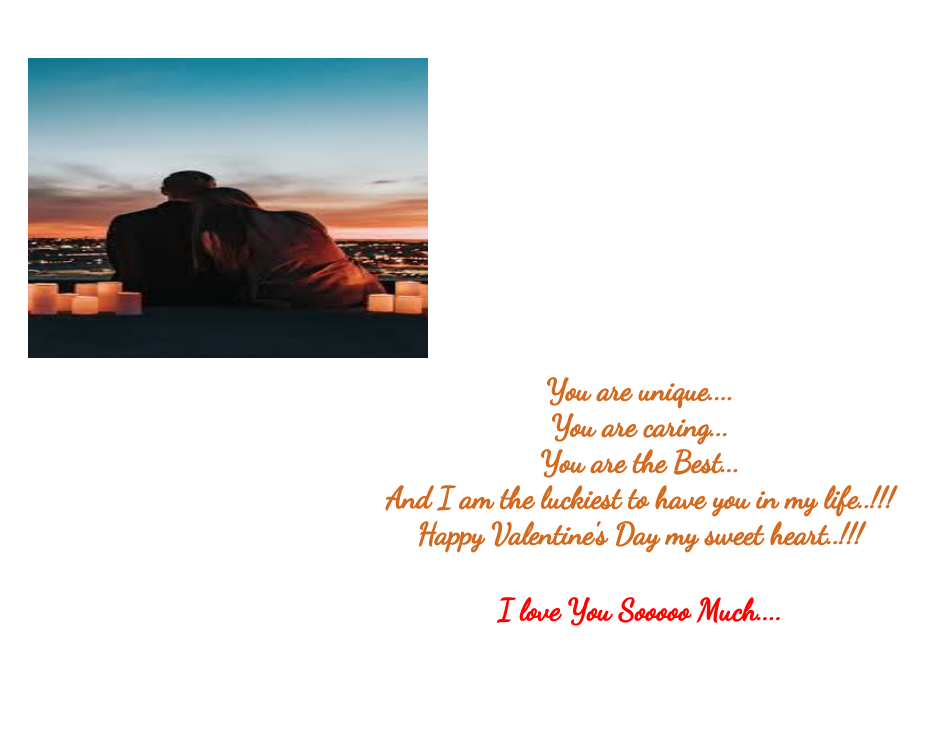
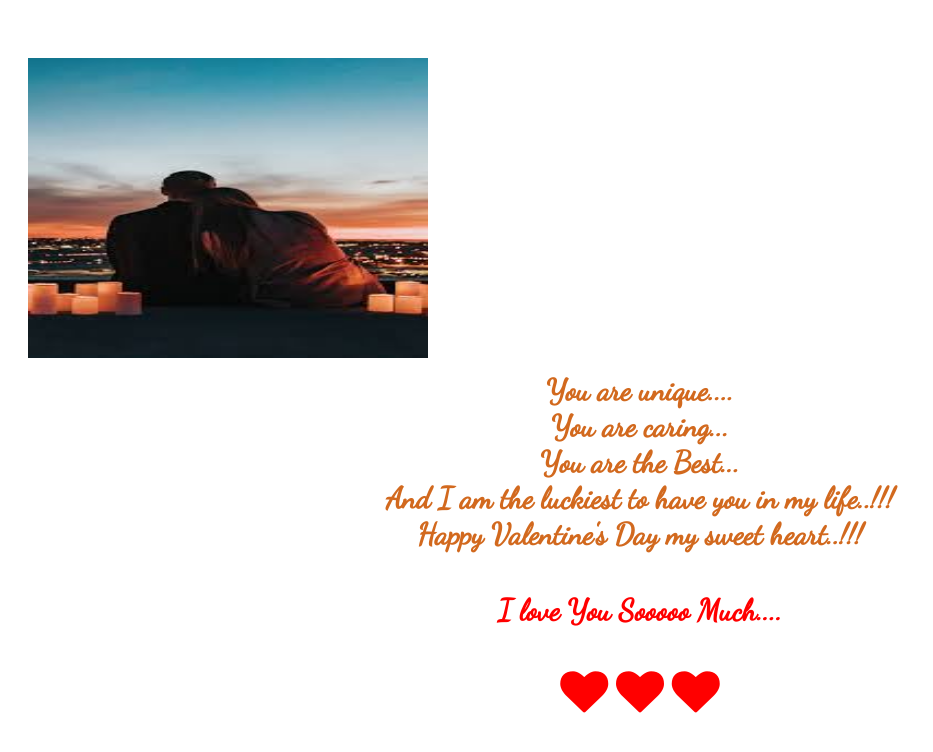
Before and after one commit to Tanisha-Sani/MY, a plain HTML site: page index.html in a window 1280 px wide. Both pictures are taken after a click on the button "Yes". Shown: the whole page, without its empty margins (0-933 px from the left). Drawn offline with Linux system fonts and the light colour scheme.

Commit message:
changing value

```diff
--- a/index.html
+++ b/index.html
@@ -8,6 +8,8 @@
     <link rel="preconnect" href="https://fonts.gstatic.com">
     <link href="https://fonts.googleapis.com/css2?family=Dancing+Script&display=swap" rel="stylesheet">
     <link rel="stylesheet" href="style.css">
+
+    <link rel="stylesheet" href="https://cdnjs.cloudflare.com/ajax/libs/font-awesome/4.7.0/css/font-awesome.min.css">
 
 </head>
 <body>
@@ -29,6 +31,9 @@
       And I am the luckiest to have you in my life..!!!<br>
       Happy Valentine's Day my sweet heart..!!!</h4>
       <h4 class="h4-text">I love You Sooooo Much....</h4>
+      <i class="fa fa-heart" style="font-size:48px;color:red"></i>
+      <i class="fa fa-heart" style="font-size:48px;color:red"></i>
+      <i class="fa fa-heart" style="font-size:48px;color:red"></i>
        </div>
 
    </section>
```
